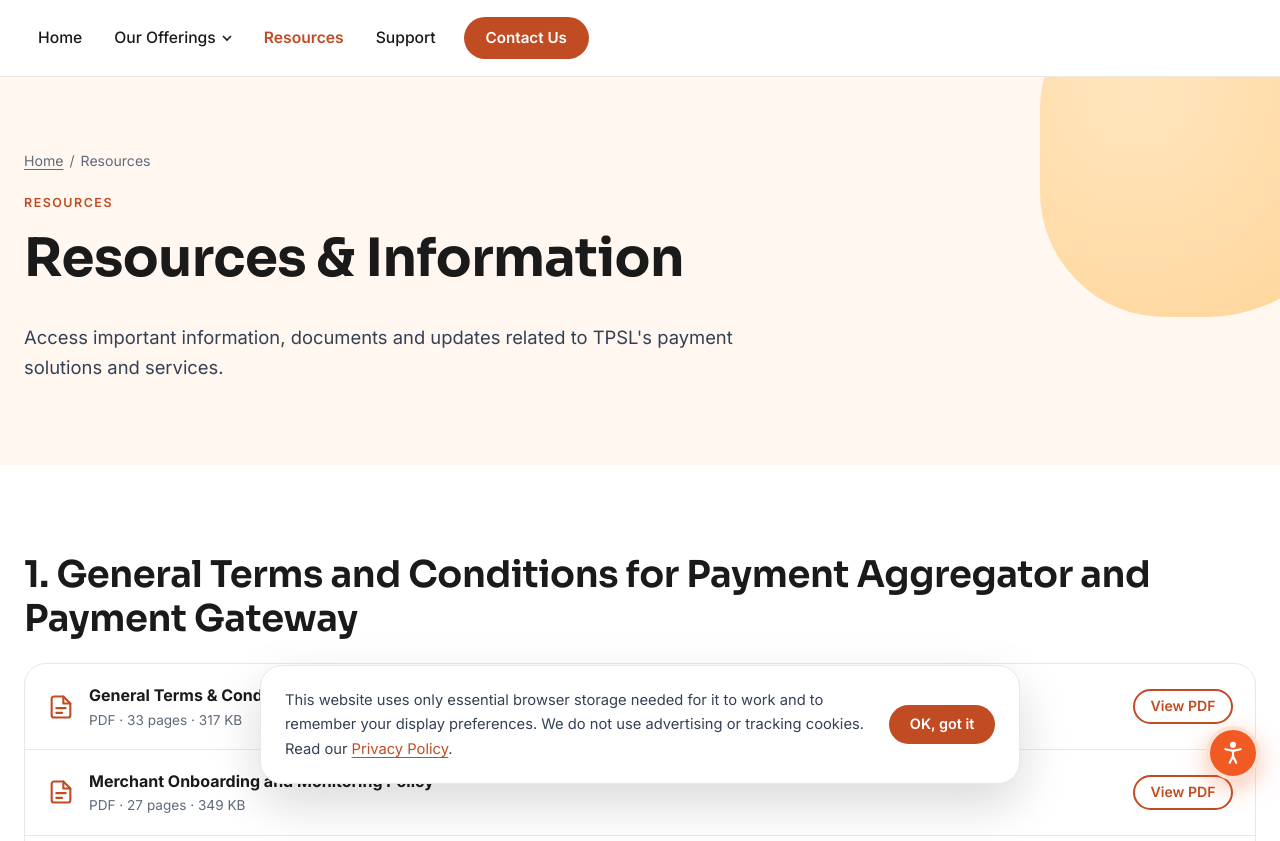
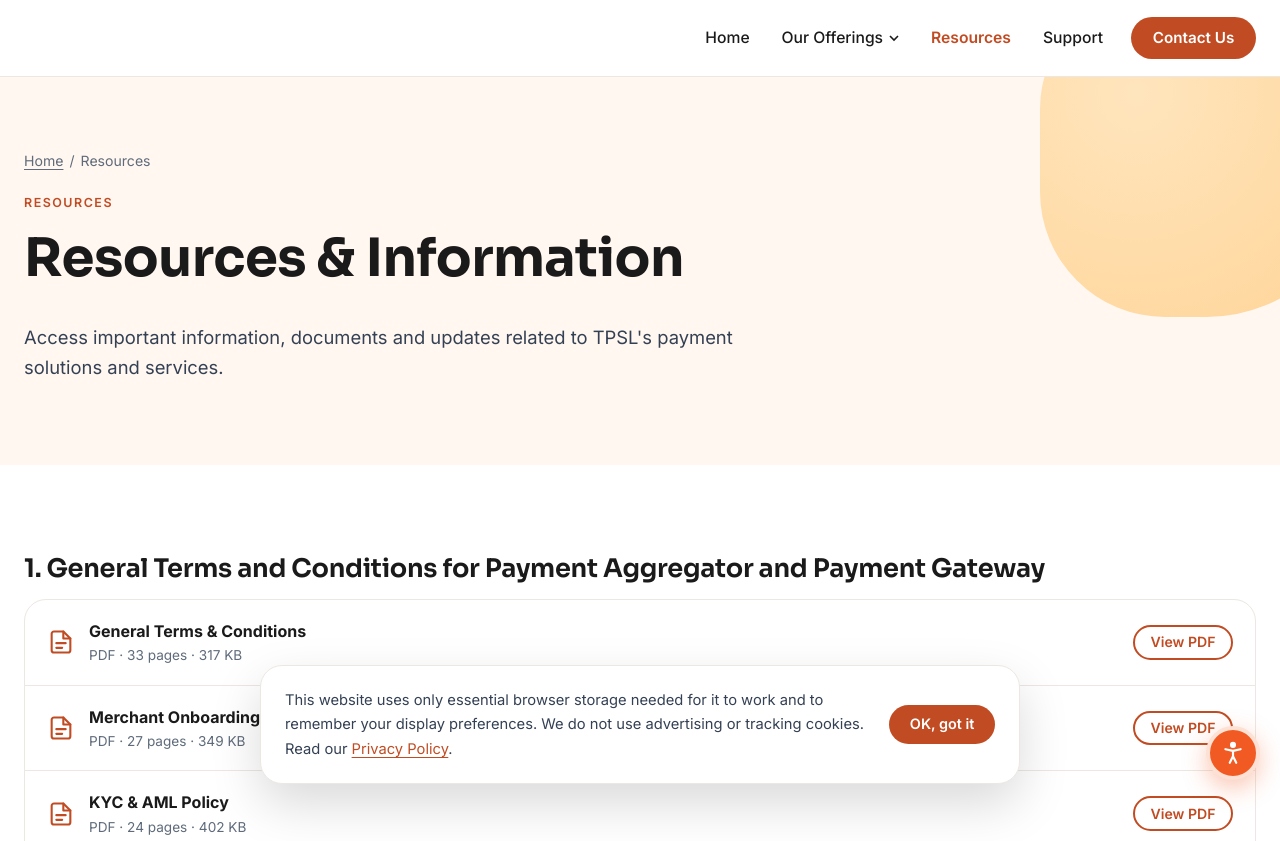
Before and after one commit to candies-studios/tpsl, a plain HTML site: page resources.html in a window 1280 px wide. Shown: the top 841 px of the page. Drawn offline with Linux system fonts and the light colour scheme.

Commit message:
Add files via upload

```diff
--- a/assets/css/style.css
+++ b/assets/css/style.css
@@ -597,3 +597,8 @@ p, li, .tagline { text-wrap: pretty; }
 .split.media-fill .photo-frame { position: relative; min-height: 400px; }
 .split.media-fill .photo-frame img.photo { position: absolute; inset: 0; width: 100%; height: 100%; }
 @media (max-width: 900px) { .split.media-fill .photo-frame { min-height: 0; } }
+
+/* Logo removed: keep the menu on the right */
+.header-inner { justify-content: flex-end; }
+.footer-brand .tag { margin-top: 0; }
+.doc-group h2 { font-size: clamp(1.3rem, 2vw, 1.6rem); }
```
